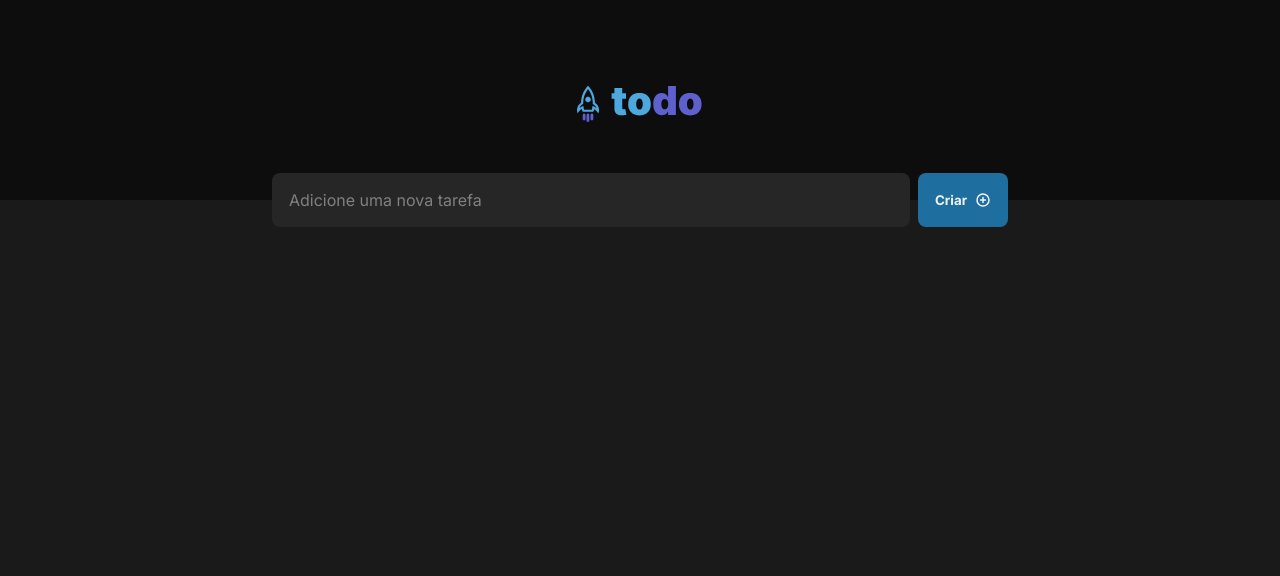
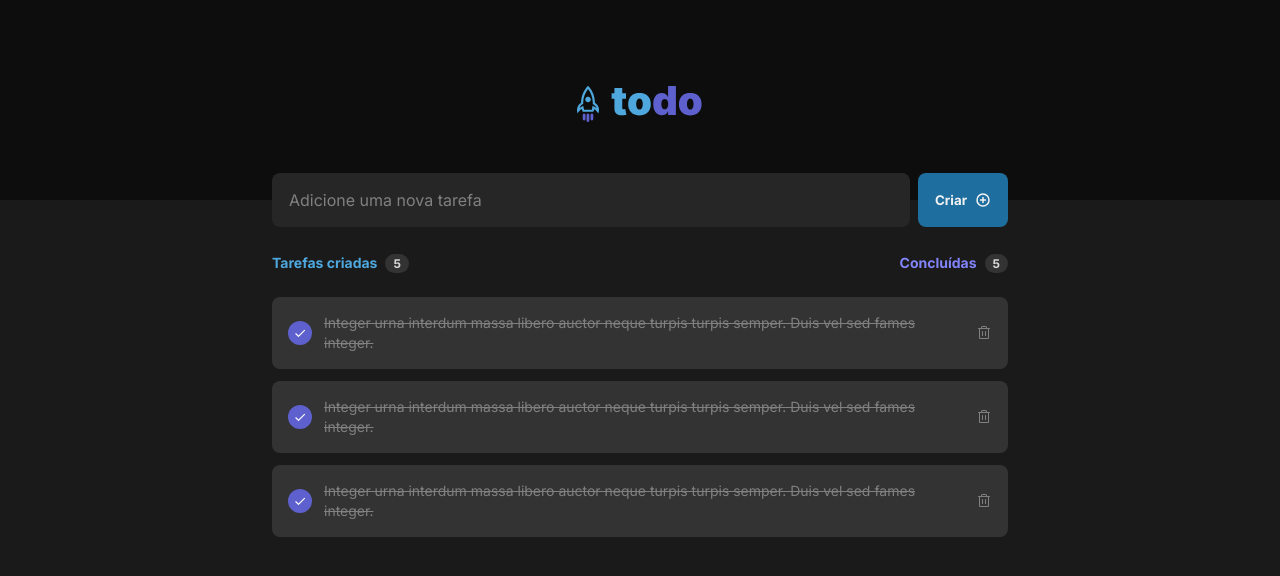
Before and after one commit to GTM35/to-do-list, a React (Vite) app: page / in a window 1280 px wide. Shown: the top 576 px of the page. Built offline with nearby package versions, Linux system fonts and the light colour scheme.

Commit message:
:sparkles: feat: Layout Tasks

```diff
--- a/src/App.module.css
+++ b/src/App.module.css
@@ -39,3 +39,21 @@
   gap: 0.5rem;
   height: 3.375rem;
 }
+
+.ListTasksContainer {
+  width: 46rem;
+  margin: 0 auto;
+  display: flex;
+  align-items: center;
+  justify-content: center;
+  flex-direction: column;
+  gap: 1.5rem;
+}
+
+.listTasks {
+  width: 100%;
+  height: fit-content;
+  display: flex;
+  flex-direction: column;
+  gap: 0.75rem;
+}
--- a/src/App.tsx
+++ b/src/App.tsx
@@ -4,12 +4,15 @@ import "./global.css";
 import styles from "./App.module.css";
 import { Button } from "./Components/Button";
 import { PlusCircle } from "@phosphor-icons/react";
+import { HeaderTasks } from "./Components/HeaderTasks";
+import { TaskItem } from "./Components/TaskItem";
 
 function App() {
   return (
     <>
       <Header />
 
+      <main>
         <div className={styles.containerNewTask}>
           <form className={styles.formContainer}>
             <input
@@ -24,6 +27,17 @@ function App() {
             </Button>
           </form>
         </div>
+
+        <section className={styles.ListTasksContainer}>
+          <HeaderTasks />
+
+          <div className={styles.listTasks}>
+            <TaskItem />
+            <TaskItem />
+            <TaskItem />
+          </div>
+        </section>
+      </main>
     </>
   );
 }
--- /dev/null
+++ b/src/Components/HeaderTasks/index.tsx
@@ -0,0 +1,16 @@
+import styles from "./styles.module.css";
+
+export function HeaderTasks() {
+  return (
+    <header className={styles.headerContainer}>
+      <aside className={styles.tasksCreated}>
+        <p>Tarefas criadas</p>
+        <span className={styles.counter}>5</span>
+      </aside>
+      <aside className={styles.tasksDone}>
+        <p>Concluídas</p>
+        <span className={styles.counter}>5</span>
+      </aside>
+    </header>
+  );
+}
--- /dev/null
+++ b/src/Components/HeaderTasks/styles.module.css
@@ -0,0 +1,38 @@
+.headerContainer {
+  display: flex;
+  justify-content: space-between;
+  width: 100%;
+}
+
+.tasksCreated > p {
+  font-size: 0.875rem;
+  color: var(--blue);
+  font-weight: bold;
+}
+
+.tasksDone > p {
+  font-size: 0.875rem;
+  color: var(--purple);
+  font-weight: bold;
+}
+
+.tasksCreated,
+.tasksDone {
+  display: flex;
+  gap: 8px;
+}
+
+.counter {
+  color: var(--gray-200);
+  font-size: 0.75rem;
+  font-weight: bold;
+  padding: 0.125rem 0.5rem;
+  border-radius: 999px;
+  background-color: var(--gray-400);
+  display: flex;
+  flex-direction: column;
+  align-items: center;
+  justify-content: center;
+  gap: 0.625rem;
+  width: fit-content;
+}
--- /dev/null
+++ b/src/Components/TaskItem/index.tsx
@@ -0,0 +1,33 @@
+import { Check, Trash } from "@phosphor-icons/react";
+import styles from "./styles.module.css";
+
+export function TaskItem() {
+  return (
+    <>
+      <div className={styles.TaskItemContainer}>
+        <div>
+          <label htmlFor="checkbox">
+            <input
+              type="checkbox"
+              name="checkbox"
+              id="checkbox"
+              className="checkbox"
+            />
+
+            <span className={styles.check}>
+              <Check size={12} color="#0063BF" weight="bold" />
+            </span>
+
+            <p className={styles.textChecked}>
+              Integer urna interdum massa libero auctor neque turpis turpis
+              semper. Duis vel sed fames integer.
+            </p>
+          </label>
+        </div>
+        <button>
+          <Trash size={16} color="#808080" />
+        </button>
+      </div>
+    </>
+  );
+}
--- /dev/null
+++ b/src/Components/TaskItem/styles.module.css
@@ -0,0 +1,76 @@
+.TaskItemContainer {
+  display: flex;
+  align-items: center;
+  justify-content: center;
+  gap: 0.75rem;
+  background-color: var(--gray-400);
+  height: 4.5rem;
+  width: 100%;
+  border-radius: 8px;
+  padding: 1rem;
+}
+
+.TaskItemContainer label {
+  display: flex;
+  align-items: center;
+  gap: 0.75rem;
+}
+
+.TaskItemContainer input[type="checkbox"] {
+  display: none;
+}
+
+.TaskItemContainer label span {
+  display: flex;
+  justify-content: center;
+  align-items: center;
+  padding: 0.25rem;
+  border-radius: 100%;
+  cursor: pointer;
+}
+
+.uncheck {
+  border: 0.125rem solid var(--blue);
+}
+
+.uncheck > svg {
+  fill: transparent;
+  transition: all 0.1s ease;
+}
+
+.uncheck:hover > svg {
+  fill: #0063bf;
+}
+
+.check {
+  border: 0.125rem solid var(--purpleDark);
+  background-color: var(--purpleDark);
+}
+
+.check > svg {
+  fill: #fff;
+}
+
+.TaskItemContainer button {
+  display: flex;
+  align-items: center;
+  width: fit-content;
+  border: none;
+  background-color: transparent;
+  cursor: pointer;
+}
+
+.TaskItemContainer p {
+  font-size: 0.875rem;
+  line-height: 140%;
+}
+
+.textChecked {
+  color: var(--gray-300);
+  text-decoration: line-through;
+}
+
+.textUnchecked {
+  color: var(--gray-100);
+  text-decoration: none;
+}
```
Lines whose indentation alone changed are shown as unchanged.
